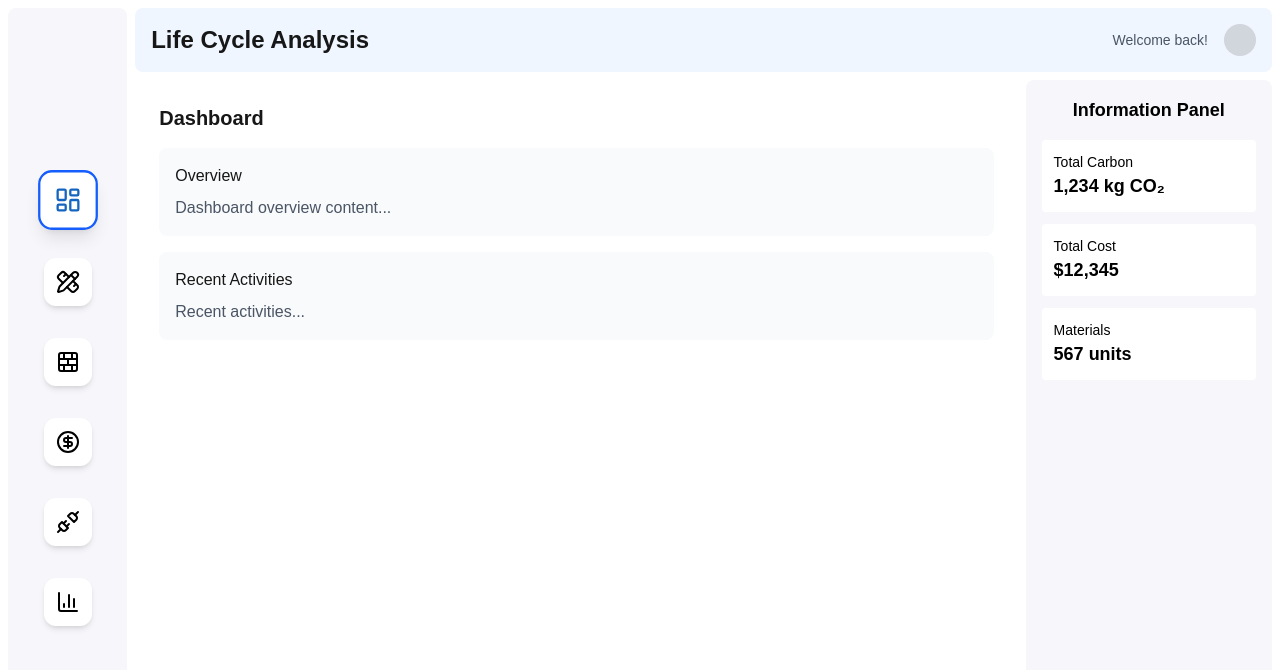
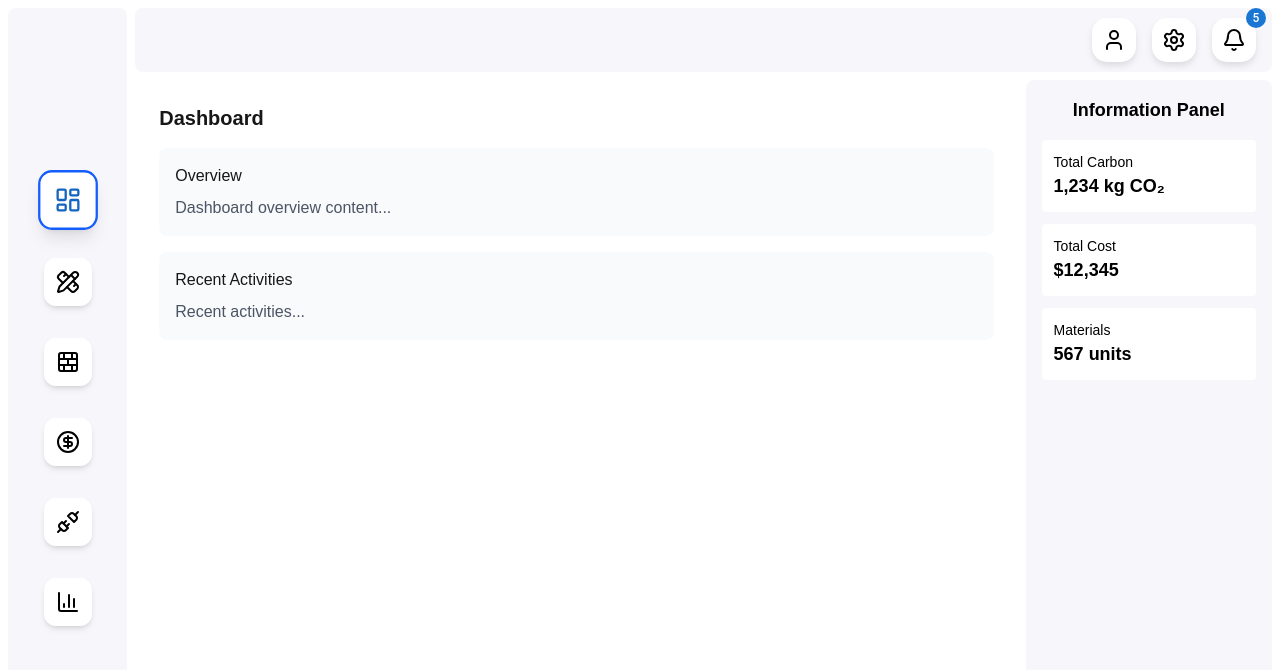
Before and after one commit to mianfarooqazam/life-cycle, a Next.js app: page / in a window 1280 px wide. Shown: the top 670 px of the page. Built offline with nearby package versions, Linux system fonts and the light colour scheme; a web font is replaced by a local one.

Commit message:
Header UI Updated

```diff
--- a/package.json
+++ b/package.json
@@ -9,6 +9,9 @@
     "lint": "next lint"
   },
   "dependencies": {
+    "@emotion/react": "^11.14.0",
+    "@emotion/styled": "^11.14.0",
+    "@mui/material": "^7.1.1",
     "framer-motion": "^12.17.0",
     "lucide-react": "^0.514.0",
     "next": "15.3.3",
--- a/src/app/components/header/Header.js
+++ b/src/app/components/header/Header.js
@@ -1,11 +1,63 @@
+import { User, Settings, Bell } from 'lucide-react';
+import { Badge, Box } from '@mui/material';
+
 export default function Header() {
     return (
-      <div className="col-span-9 bg-blue-50 dark:bg-blue-900 rounded-lg p-4 flex items-center justify-between h-16">
-        <h1 className="text-2xl font-bold">Life Cycle Analysis</h1>
-        <div className="flex items-center gap-4">
-          <span className="text-sm text-gray-600 dark:text-gray-300">Welcome back!</span>
-          <div className="w-8 h-8 bg-gray-300 dark:bg-gray-600 rounded-full"></div>
-        </div>
-      </div>
+        <Box
+            sx={{
+                backgroundColor: '#f7f6fb',
+                borderRadius: 2,
+                p: 2,
+                display: 'flex',
+                alignItems: 'center',
+                justifyContent: 'flex-end',
+                height: 64,
+                gridColumn: 'span 9'
+            }}
+        >
+            <Box sx={{ display: 'flex', alignItems: 'center', gap: 2 }}>
+                <Badge>
+                    <Box sx={{
+                        cursor: 'pointer',
+                        color: 'black',
+                        boxShadow: '0px 4px 6px rgba(0,0,0,0.1)',
+                        padding: '10px',
+                        borderRadius: '15px',
+                        backgroundColor: 'white',
+                        transition: 'color 0.2s'
+                    }}>
+                        <User size={24} />
+                    </Box>
+                </Badge>
+
+                <Badge >
+                    <Box sx={{
+                        cursor: 'pointer',
+                        color: 'black',
+                        boxShadow: '0px 4px 6px rgba(0,0,0,0.1)',
+                        padding: '10px',
+                        borderRadius: '15px',
+                        backgroundColor: 'white',
+                        transition: 'color 0.2s'
+                    }}>
+                        <Settings size={24} />
+                    </Box>
+                </Badge>
+
+                <Badge badgeContent={5} color="primary">
+                    <Box sx={{
+                        cursor: 'pointer',
+                        color: 'black',
+                        boxShadow: '0px 4px 6px rgba(0,0,0,0.1)',
+                        padding: '10px',
+                        borderRadius: '15px',
+                        backgroundColor: 'white',
+                        transition: 'color 0.2s'
+                    }}>
+                        <Bell size={24} />
+                    </Box>
+                </Badge>
+            </Box>
+        </Box>
     );
 }
```
Also changed, not shown: 1 other file (tests, documents, lock files or other folders).
